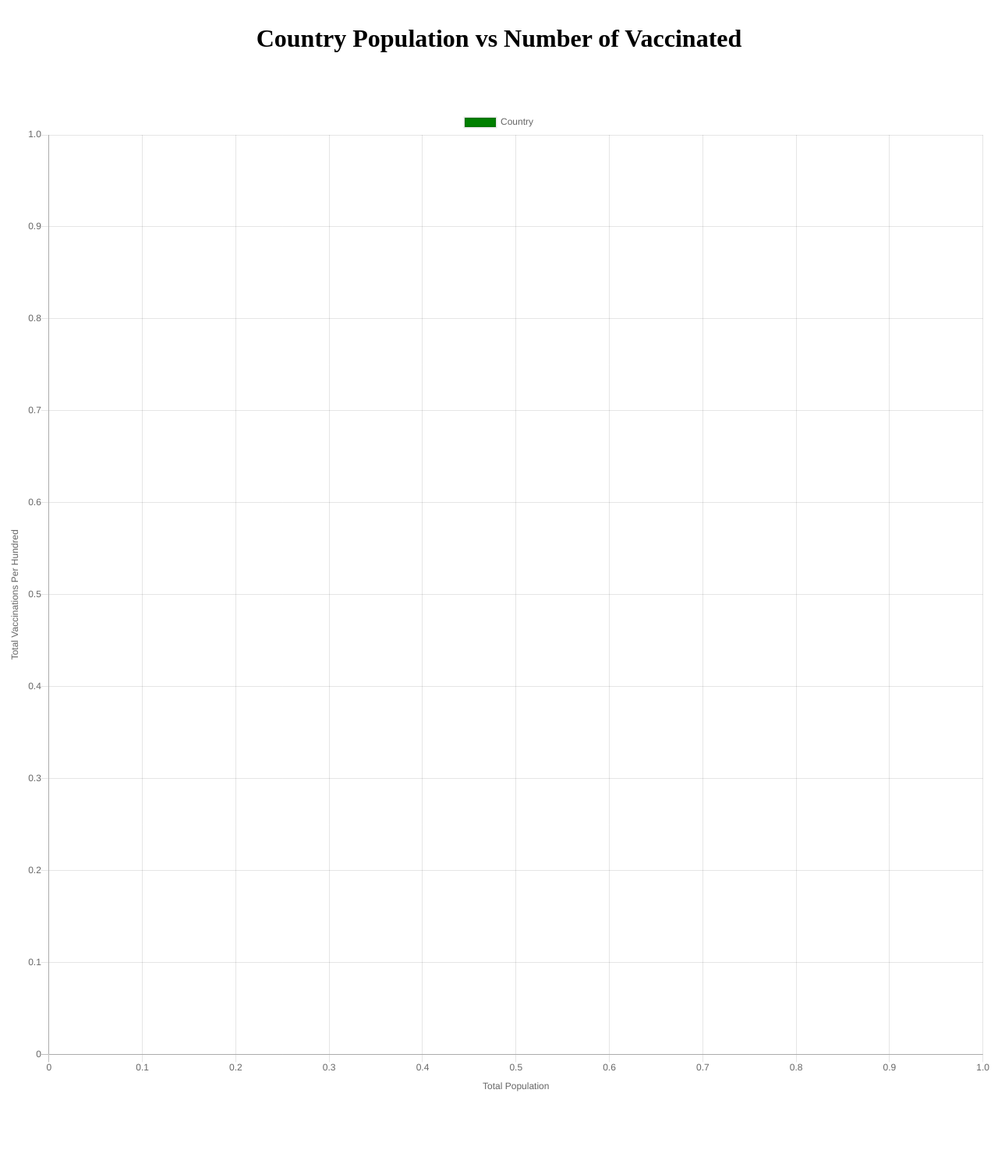
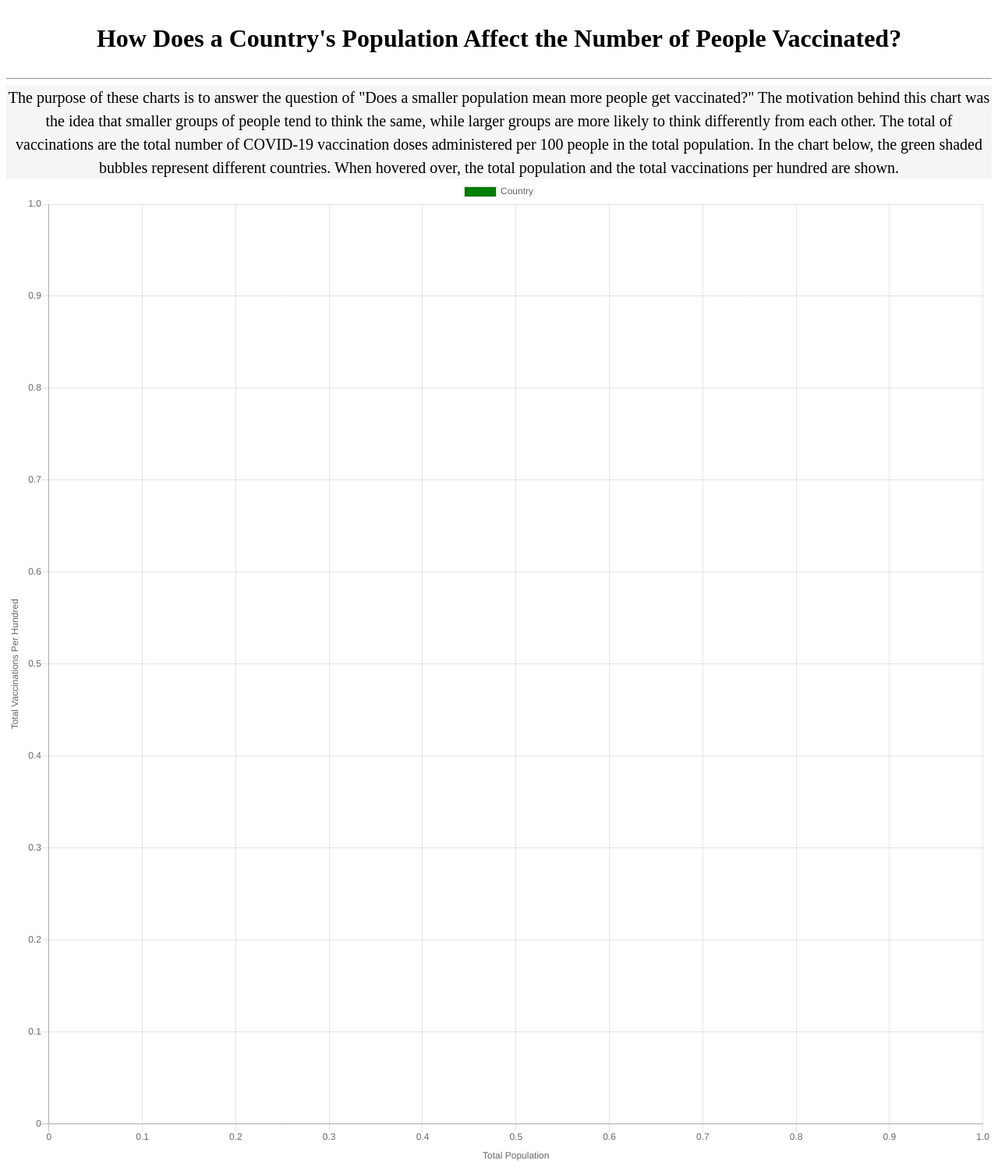
Before and after one commit to ajeukeng/gradproject, a Flask app: template src/covidVisualizationTool/app/templates/population_vaccinated.html in a window 1280 px wide. Shown: the part 54-1556 px from the top of the page at 78% size. Before the commit the page ends 1454 px from the top, so only its background shows below. Run offline with Flask 2, Linux system fonts and the light colour scheme; the template is opened without the code that fills it, so the values that code supplies are empty; some libraries are stand-ins or nearby versions.

Commit message:
added most important features

```diff
--- a/src/covidVisualizationTool/app/templates/base.html
+++ b/src/covidVisualizationTool/app/templates/base.html
@@ -22,7 +22,7 @@
         <a class="nav-link" href="{{ url_for('positive_rate_for_total_tests') }}">Positivity Rate and Total Tests</a>
         <a class="nav-link" href="{{ url_for('icu_patients_vaccinations') }}">ICU Patients and Vaccinations</a>
         <a class="nav-link" href="{{ url_for('boosted_positive_rate') }}">Vaccinated, Boosted, and Positivity Rate</a>
-        <a class="nav-link" href="{{ url_for('population_vaccinated') }}">Country Population vs Total Vaccinated</a>
+        <a class="nav-link" href="{{ url_for('population_vaccinated') }}">Country Population and  Total Vaccinations</a>
         <a class="nav-link" href="{{ url_for('lockdown_deaths') }}">Lockdowns, Cases, and Deaths</a>
   </div>
   </div>
--- a/src/covidVisualizationTool/app/templates/lockdown_deaths.html
+++ b/src/covidVisualizationTool/app/templates/lockdown_deaths.html
@@ -88,7 +88,7 @@
                  callbacks: {
                     label: function(tooltipItem, data) {
                        var label = labels[tooltipItem.index];
-                       return label + ': (Stringency Index: ' + tooltipItem.xLabel + ', Total Deaths per Million: ' + tooltipItem.yLabel + ',' + ' Total Cases per Million: ' + data.datasets[tooltipItem.datasetIndex].data[tooltipItem.index].r * 10000;
+                       return label + ': (Stringency Index: ' + tooltipItem.xLabel + ', Total Deaths per Million: ' + tooltipItem.yLabel + ',' + ' Total Cases per Million: ' + data.datasets[tooltipItem.datasetIndex].data[tooltipItem.index].r * 10000 + ')';
                     }
                  }
               },
--- a/src/covidVisualizationTool/app/templates/population_vaccinated.html
+++ b/src/covidVisualizationTool/app/templates/population_vaccinated.html
@@ -1,7 +1,7 @@
 {% extends 'base.html' %}
 
 {% block content %}
-    <h1>{% block title %} Country Population vs Number of Vaccinated{% endblock %}</h1>
+    <h1>{% block title %} How Does a Country's Population Affect the Number of People Vaccinated?{% endblock %}</h1>
 <!DOCTYPE html>
 <html lang="en">
 <head>
@@ -11,8 +11,15 @@
 <script src='https://cdnjs.cloudflare.com/ajax/libs/moment.js/2.24.0/moment.min.js'></script>
 </head>
 <body>
-  <center>
-    <h1>{{ title }}</h1>
+<HR>
+<div id="paragraph" align="center" style="background-color:#F5F5F5">
+  The purpose of these charts is to answer the question of "Does a smaller population mean more people get vaccinated?"
+  The motivation behind this chart was the idea that smaller groups of people tend to think the same, while larger
+  groups are more likely to think differently from each other. The total of vaccinations are the total number of
+  COVID-19 vaccination doses administered per 100 people in the total population.
+  In the chart below, the green shaded bubbles represent different countries. When hovered over, the total population
+  and the total vaccinations per hundred are shown.
+</div>
 
     <canvas id="scatterChart" width="400" height="400"></canvas>
 
@@ -47,7 +54,7 @@
                  callbacks: {
                     label: function(tooltipItem, data) {
                        var label = labels[tooltipItem.index];
-                       return label + ': (' + tooltipItem.xLabel + ', ' + tooltipItem.yLabel + ')';
+                       return label + ': (Total Population: ' + tooltipItem.xLabel + ', Total Vaccinations per Hundred: ' + tooltipItem.yLabel + ')';
                     }
                  }
               },
--- a/src/covidVisualizationTool/queries/queryData.py
+++ b/src/covidVisualizationTool/queries/queryData.py
@@ -222,6 +222,11 @@ class QueryData(dbBase):
         population_vaccinated_df = population_vaccinated_df.sort_values('population',
                                                                         ascending=False)
 
+        # Get ratio
+
+        population_vaccinated_df['Ratio'] = 1000 * population_vaccinated_df['total_vaccinations_per_hundred'] / \
+                                            population_vaccinated_df['population']
+
         # Removing outliers
         population_vaccinated_df = population_vaccinated_df[10:]
 
```
